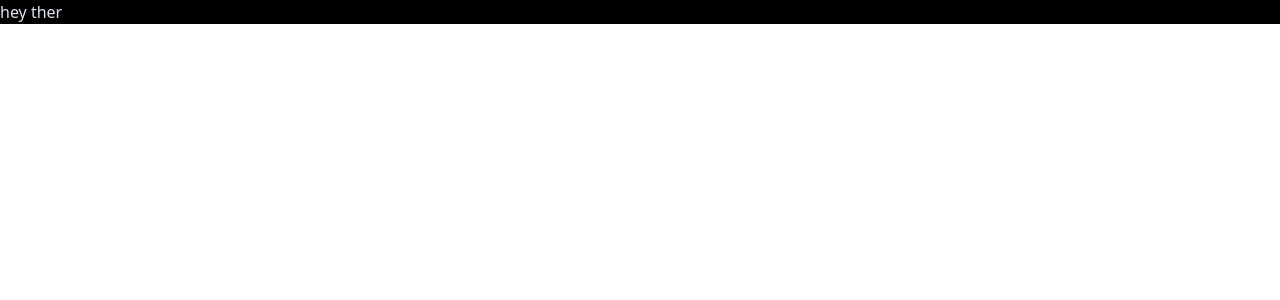
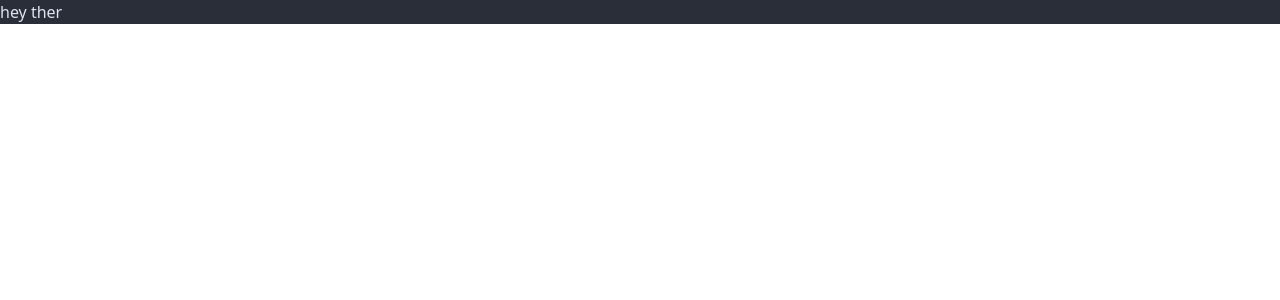
Before and after one commit to Hamid-Iqball/ReactThreeFiber, a React (Vite) app: page / in a window 1280 px wide. Shown: the top 300 px of the page. Built offline with nearby package versions, Linux system fonts and the light colour scheme.

Commit message:
latest way of configuring theme in tailwindcss

```diff
--- a/src/App.jsx
+++ b/src/App.jsx
@@ -3,7 +3,7 @@ import React from 'react'
 function App() {
   return (
     <main>
-      <h1 className='bg-black text-white-800'>hey ther</h1>
+      <h1 className='bg-black-500 text-white-800'>hey ther</h1>
     </main>
   )
 }
--- a/src/index.css
+++ b/src/index.css
@@ -14,5 +14,5 @@
   --color-white-600: oklch(0.8 0.02 270);
   --color-white-500: oklch(0.7 0.02 270);
 
-  /* --font-generalsans: "General Sans, sans-serif"; */
+  --font-generalsans: "General Sans", "sans-serif";
 }
```
